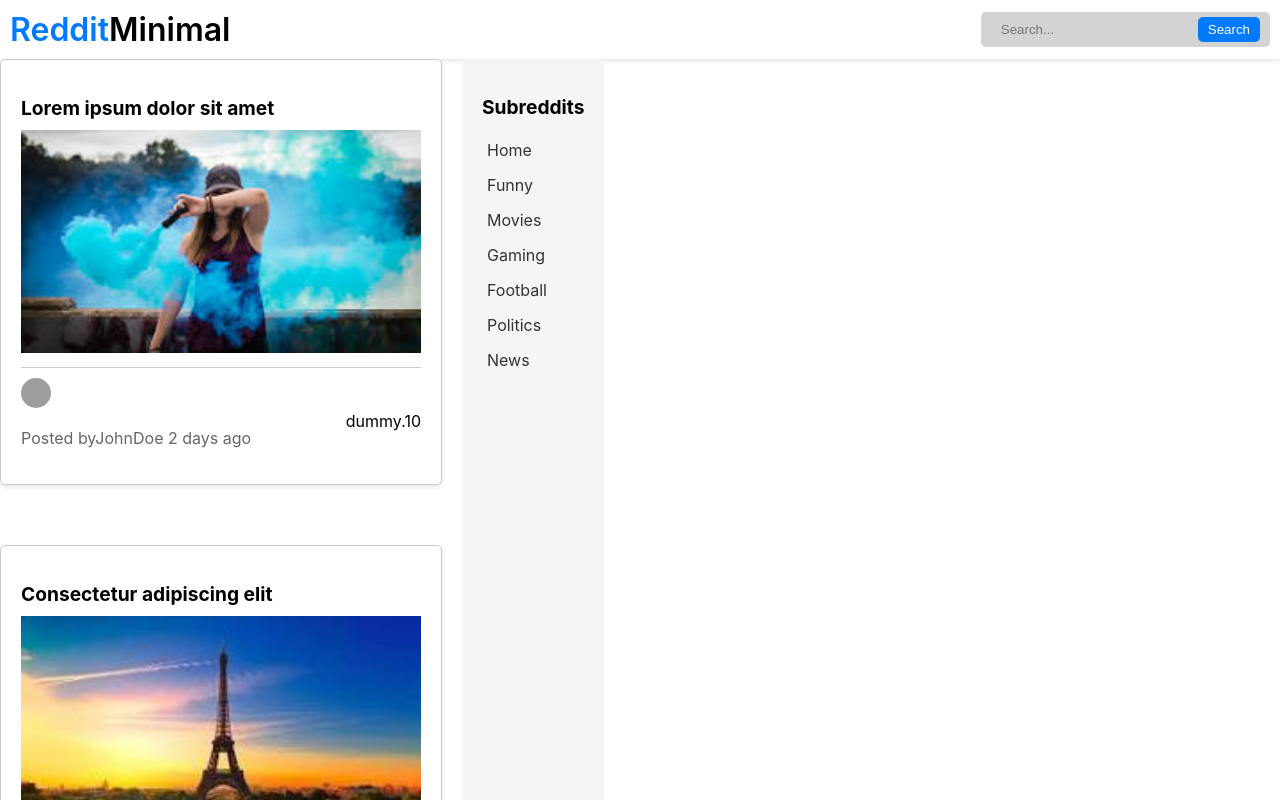
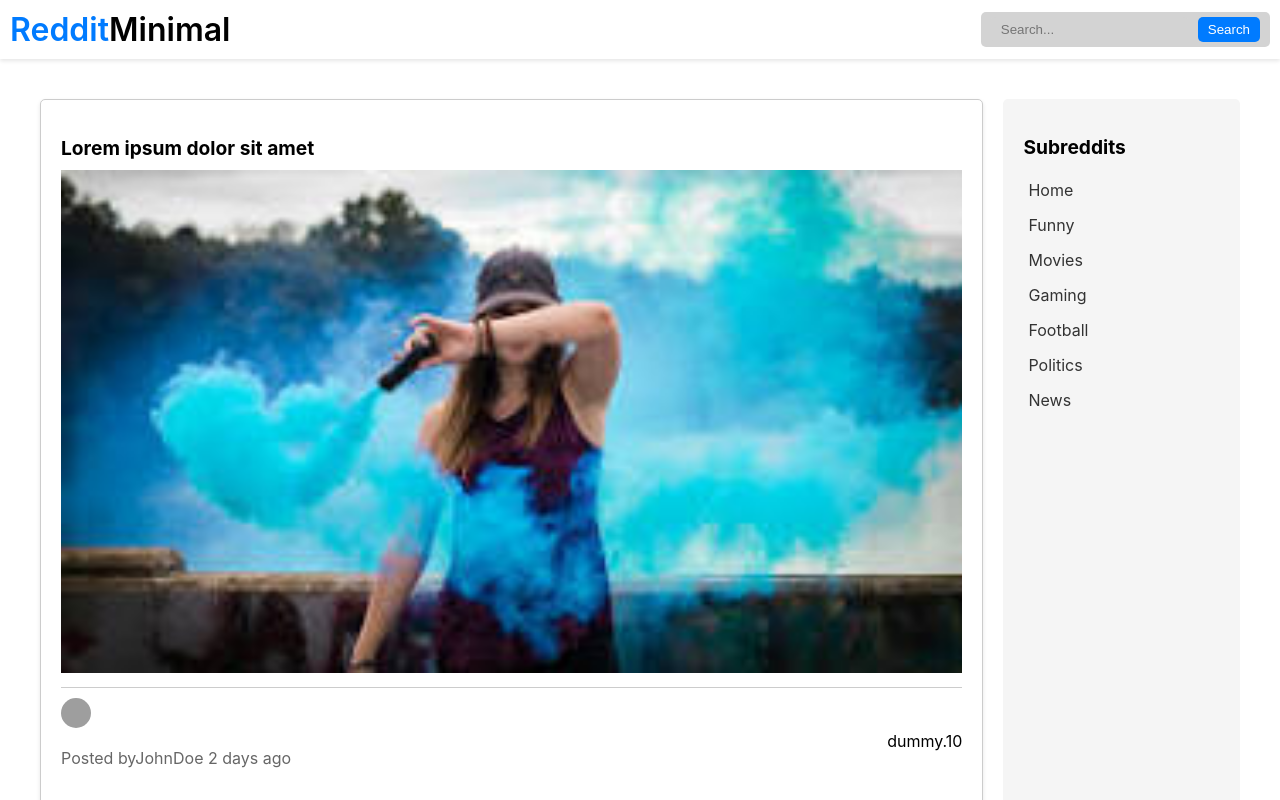
Before and after one commit to Sonickmumba/reddit-minimal, a React (Create React App) app: page / in a window 1280 px wide. Shown: the top 800 px of the page. Built offline with nearby package versions, Linux system fonts and the light colour scheme; grey boxes are pictures that could not be loaded.

Commit message:
Update reddit and subreddit component

```diff
--- a/src/App.css
+++ b/src/App.css
@@ -3,4 +3,6 @@
 .reddit-main {
   display: flex;
   gap: 20px;
+  justify-content: space-between;
+  margin: 40px;
 }
--- a/src/features/reddit/Reddit.module.css
+++ b/src/features/reddit/Reddit.module.css
@@ -3,6 +3,7 @@
   display: flex;
   flex-direction: column;
   gap: 40px;
+  width: 80%;
 }
 
 .reddit {
--- a/src/features/subreddit/Subreddit.module.css
+++ b/src/features/subreddit/Subreddit.module.css
@@ -4,6 +4,9 @@
   background-color: #f5f5f5;
   padding: 20px;
   border-radius: 5px;
+  width: 20%;
+  box-sizing: border-box;
+  max-height: 90vh;
 }
 
 .title {
```
